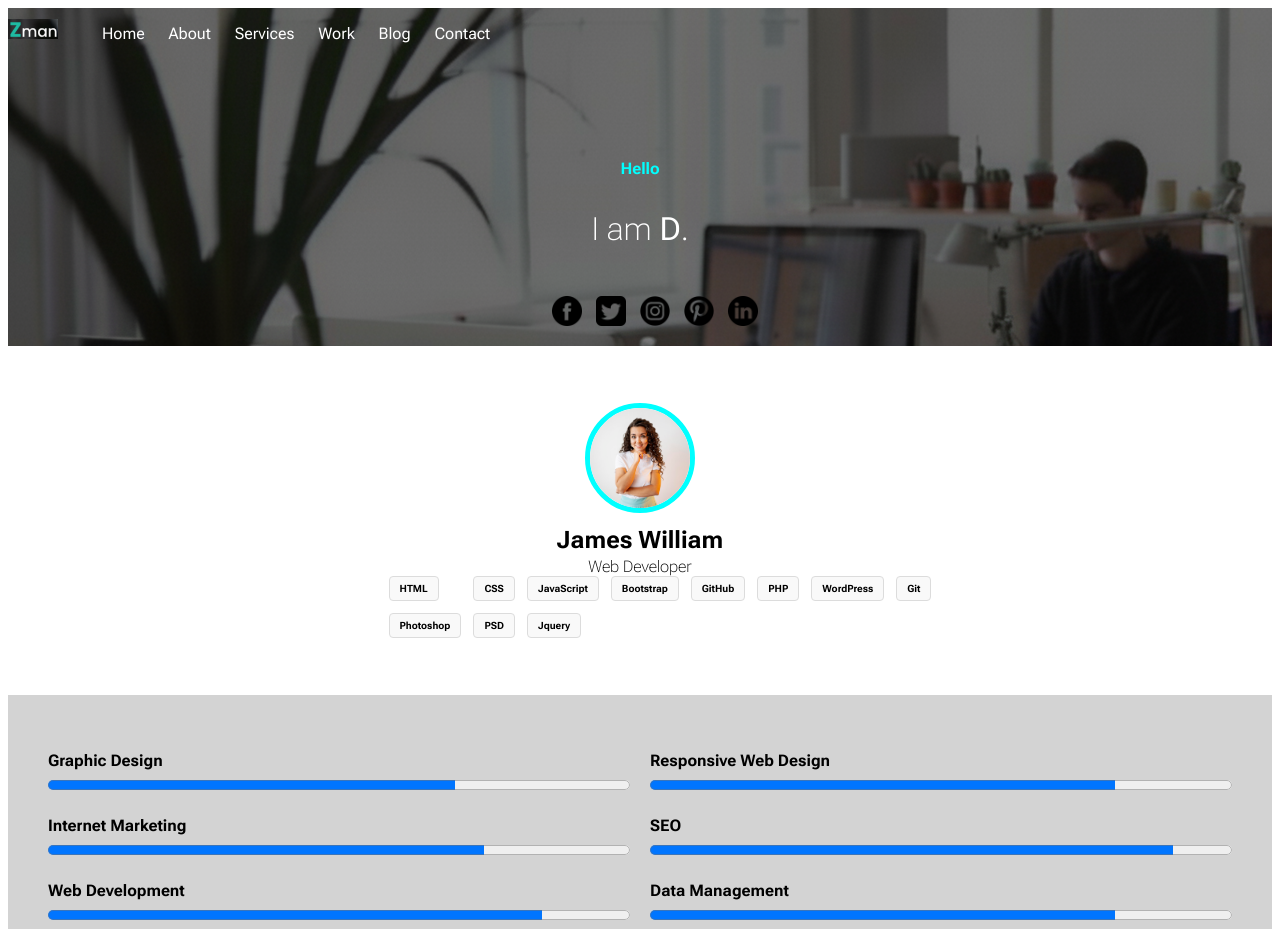
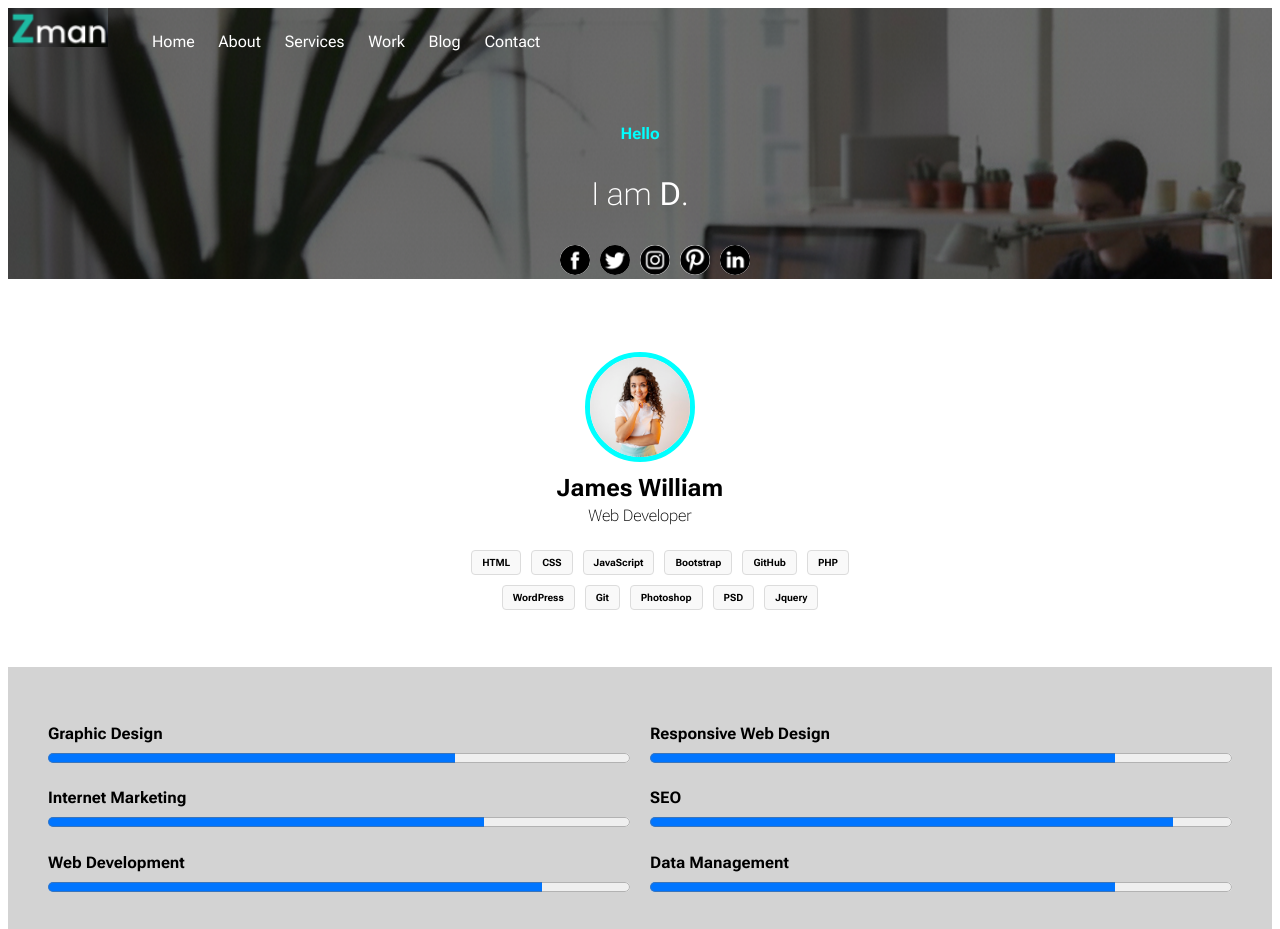
Before and after one commit to Rond88/semantico, a plain HTML site: page index.html in a window 1280 px wide. Shown: the top 929 px of the page. Drawn offline with Linux system fonts and the light colour scheme.

Commit message:
feat: Introduce CSS variables for consistent padding and image sizing, and refine social media and technology list layouts.

```diff
--- a/public/css/style.css
+++ b/public/css/style.css
@@ -2,8 +2,15 @@
 
 :root {
   font-family: "Roboto Flex", sans-serif;
-  --padding-top: 4.5%;
-  --padding-bottom: 4.5%;
+  --padding-top-small: 2%;
+  --padding-bottom-small: 2%;
+  --padding-top-medium: 4.5%;
+  --padding-bottom-medium: 4.5%;
+
+  /* imágenes*/
+  --img-width-logo: 100px;
+  --img-width-redes: 30px;
+  --img-width-profile: 100px;
 }
 header {
   position: relative;
@@ -15,7 +22,7 @@ header {
   }
   div {
     color: aqua;
-    padding-top: 100px;
+    padding-top: var(--padding-top-medium);
     font-weight: bold;
     text-align: center;
   }
@@ -31,7 +38,7 @@ header {
   }
 
   img {
-    width: 50px;
+    width: var(--img-width-logo);
     height: auto;
   }
   nav {
@@ -57,25 +64,27 @@ header {
     }
     ul {
       list-style: none;
+      display: flex;
+      justify-content: center;
       li {
-        display: inline;
         margin-right: 10px;
         a {
           img {
-            width: 30px;
+            width: var(--img-width-redes);
             height: auto;
+            background-color: white;
+            border-radius: 50%;
           }
         }
       }
     }
-    display: flex;
-    justify-content: center;
+
   }
 }
 main {
   /*About*/
   .about {
-    padding-top: var(--padding-top);
+    padding-top: var(--padding-top-medium);
     h2 {
       display: none;
     }
@@ -85,11 +94,11 @@ main {
         display: none;
       }
       img {
-        width: 100px;
+        width: var(--img-width-profile);
         height: auto;
         border-radius: 50%;
         display: block;
-        margin: 0 auto;
+        margin: auto;
         border: 5px solid aqua;
       }
       div {
@@ -102,6 +111,7 @@ main {
         font-weight: lighter;
         padding-top: 0.25%;
         font-size: 1rem;
+        padding-bottom: var(--padding-bottom-small);
       }
       section {
         h4 {
@@ -109,34 +119,24 @@ main {
         }
         /* Technologies */
         ul {
-          display: grid;
-          grid-template-columns: repeat(
-            8,
-            max-content
-          ); /* pills por contenido */
-          gap: 12px;
+          display: flex;
+          align-items: center;
+          flex-wrap: wrap;
+          gap: 10px;
+          max-width: 30%; /* para que quepan 8 arriba y 3 abajo, como en la imagen referencia*/
+          margin: 0 auto;
 
-          justify-content: center; /* centra cada fila */
+          justify-content: center; /* centra la fila */
           list-style: none;
 
-          width: 100%;
-          max-width: 1200px;
-          margin: 0 auto;
-          box-sizing: border-box;
-          padding-bottom: var(--padding-bottom);
+          padding-bottom: var(--padding-bottom-medium);
         }
-
-        ul li {
-          display: flex;
-        }
-
         ul li div {
           font-size: 10px;
           border: 1px solid #dcdcdc;
           padding: 6px 10px;
-          border-radius: 4px; /* efecto pill */
+          border-radius: 4px; /* redondear los divs */
           background: #f9f9f9;
-          white-space: nowrap;
         }
       }
     }
@@ -158,8 +158,8 @@ main {
       max-width: 1200px;
       margin: 0 auto;
       /*padding*/
-      padding-top: var(--padding-top);
-      padding-bottom: var(--padding-bottom);
+      padding-top: var(--padding-top-medium);
+      padding-bottom: var(--padding-bottom-medium);
 
       li {
         width: 100%;
```
